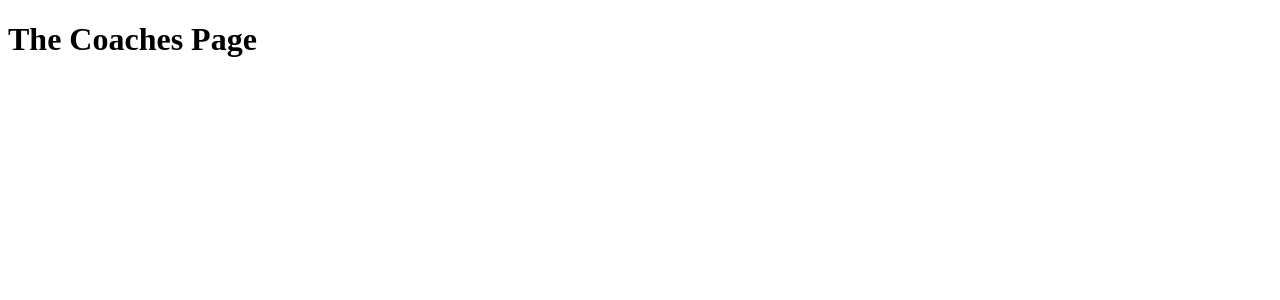
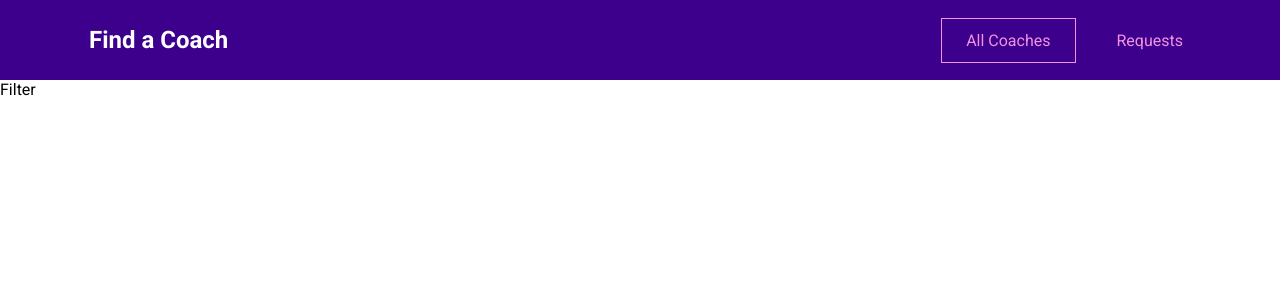
Before and after one commit to PabloAD01/Vue_Learning, a Vue app in the folder VueWebApp/: page /coaches in a window 1280 px wide. Shown: the top 300 px of the page. Built offline with nearby package versions, Linux system fonts and the light colour scheme.

Commit message:
feat: add TheHeader + change CoachDetails file name

```diff
--- /dev/null
+++ b/VueWebApp/007 app.css
@@ -0,0 +1,13 @@
+@import url("https://fonts.googleapis.com/css2?family=Roboto:wght@400;700&display=swap");
+
+* {
+  box-sizing: border-box;
+}
+
+html {
+  font-family: "Roboto", sans-serif;
+}
+
+body {
+  margin: 0;
+}
--- /dev/null
+++ b/VueWebApp/007 header.css
@@ -0,0 +1,58 @@
+header {
+  width: 100%;
+  height: 5rem;
+  background-color: #3d008d;
+  display: flex;
+  justify-content: center;
+  align-items: center;
+}
+
+header a {
+  text-decoration: none;
+  color: #f391e3;
+  display: inline-block;
+  padding: 0.75rem 1.5rem;
+  border: 1px solid transparent;
+}
+
+a:active,
+a:hover,
+a.router-link-active {
+  border: 1px solid #f391e3;
+}
+
+h1 {
+  margin: 0;
+}
+
+h1 a {
+  color: white;
+  margin: 0;
+}
+
+h1 a:hover,
+h1 a:active,
+h1 a.router-link-active {
+  border-color: transparent;
+}
+
+header nav {
+  width: 90%;
+  margin: auto;
+  display: flex;
+  justify-content: space-between;
+  align-items: center;
+}
+
+header ul {
+  list-style: none;
+  margin: 0;
+  padding: 0;
+  display: flex;
+  justify-content: center;
+  align-items: center;
+}
+
+li {
+  margin: 0 0.5rem;
+}
--- a/VueWebApp/src/App.vue
+++ b/VueWebApp/src/App.vue
@@ -1,7 +1,30 @@
 <template>
+  <the-header></the-header>
   <router-view></router-view>
 </template>
 
 <script>
-export default {};
+import TheHeader from './components/layout/TheHeader.vue';
+
+export default {
+  components: {
+    TheHeader,
+  },
+};
 </script>
+
+<style>
+@import url('https://fonts.googleapis.com/css2?family=Roboto:wght@400;700&display=swap');
+
+* {
+  box-sizing: border-box;
+}
+
+html {
+  font-family: 'Roboto', sans-serif;
+}
+
+body {
+  margin: 0;
+}
+</style>
--- /dev/null
+++ b/VueWebApp/src/components/layout/TheHeader.vue
@@ -0,0 +1,72 @@
+<template>
+  <header>
+    <nav>
+      <h1><router-link to="/">Find a Coach</router-link></h1>
+      <ul>
+        <li><router-link to="/coaches">All Coaches</router-link></li>
+        <li><router-link to="/requests">Requests</router-link></li>
+      </ul>
+    </nav>
+  </header>
+</template>
+
+<style scoped>
+header {
+  width: 100%;
+  height: 5rem;
+  background-color: #3d008d;
+  display: flex;
+  justify-content: center;
+  align-items: center;
+}
+
+header a {
+  text-decoration: none;
+  color: #f391e3;
+  display: inline-block;
+  padding: 0.75rem 1.5rem;
+  border: 1px solid transparent;
+}
+
+a:active,
+a:hover,
+a.router-link-active {
+  border: 1px solid #f391e3;
+}
+
+h1 {
+  margin: 0;
+}
+
+h1 a {
+  color: white;
+  margin: 0;
+}
+
+h1 a:hover,
+h1 a:active,
+h1 a.router-link-active {
+  border-color: transparent;
+}
+
+header nav {
+  width: 90%;
+  margin: auto;
+  display: flex;
+  justify-content: space-between;
+  align-items: center;
+}
+
+header ul {
+  list-style: none;
+  margin: 0;
+  padding: 0;
+  display: flex;
+  justify-content: center;
+  align-items: center;
+}
+
+li {
+  margin: 0 0.5rem;
+}
+</style>
--- a/VueWebApp/src/pages/coaches/CoachesList.vue
+++ b/VueWebApp/src/pages/coaches/CoachesList.vue
@@ -1,3 +1,6 @@
 <template>
-  <h1>The Coaches Page</h1>
+  <section>Filter</section>
+  <section>
+    <ul></ul>
+  </section>
 </template>
--- a/VueWebApp/src/router.js
+++ b/VueWebApp/src/router.js
@@ -1,6 +1,6 @@
 import { createRouter, createWebHistory } from 'vue-router';
 import CoachesList from './pages/coaches/CoachesList.vue';
-import CoachDetail from './pages/coaches/CoachDetails.vue';
+import CoachDetail from './pages/coaches/CoachDetail.vue';
 import CoachRegistration from './pages/coaches/CoachRegistration.vue';
 import ContactCoach from './pages/requests/ContactCoach.vue';
 import RequestsReceived from './pages/requests/RequestsReceived.vue';
@@ -18,7 +18,7 @@
       children: [{ path: '/contact', component: ContactCoach }],
     },
     { path: '/register', component: CoachRegistration },
-    { path: '/request', component: RequestsReceived },
+    { path: '/requests', component: RequestsReceived },
     { path: '/:notFound(.*)', component: NotFoundPage },
   ],
 });
```
Also changed, not shown: VueWebApp/src/pages/coaches/CoachDetail.vue (renamed from VueWebApp/src/pages/coaches/CoachDetails.vue).
